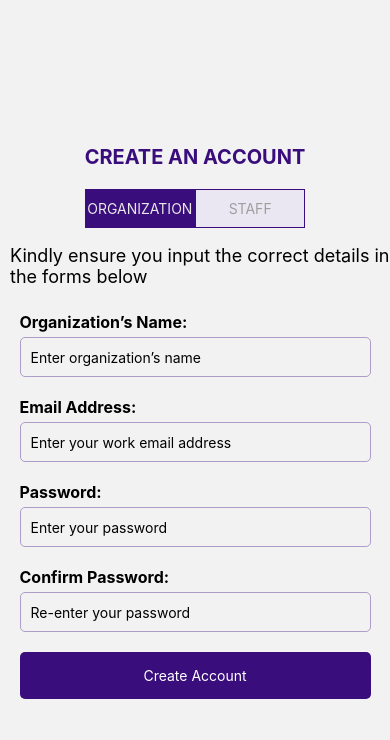
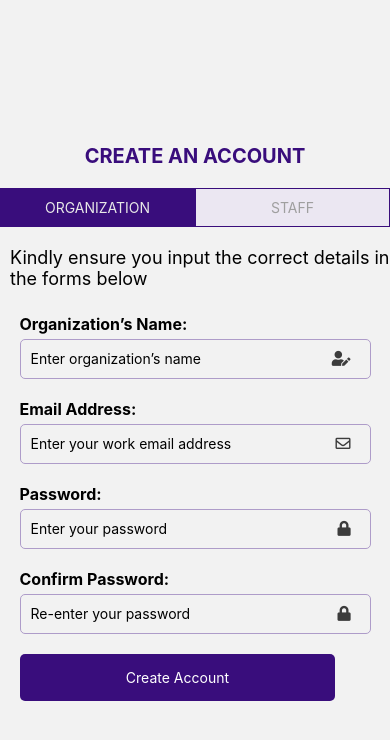
Before and after one commit to jeebulla/RN-Project, a React Native app: screen /SignUp in a window 390 px wide. Shown: the top 740 px of the page. Built offline with nearby package versions, Linux system fonts and the light colour scheme.

Commit message:
another commit

```diff
--- a/Screens/SignIn.jsx
+++ b/Screens/SignIn.jsx
@@ -7,42 +7,73 @@ import {
   TextInput,
   TouchableOpacity,
 } from "react-native";
+import { Formik } from "formik";
+import * as Yup from "yup";
 
-const Home = () => {
-  const handleSignup = () => {
-    // Implement your signup logic here
+const validationSchema = Yup.object().shape({
+  email: Yup.string().email("Invalid email").required("Email is required"),
+  password: Yup.string().required("Password is required"),
+});
 
-    // Show success modal
-    toggleSuccessModal();
+const SignIn = ({ navigation }) => {
+  const handleSignIn = (values) => {
+    // Handling  sign-in logic here using the 'values' object
+    console.log("Sign-in values:", values);
+    navigation.navigate("Home");
   };
+
   return (
     <View style={styles.container}>
       <View style={styles.con}>
-        <View>
         <Text style={styles.text}>Hi there,</Text>
         <Text style={styles.welcomeText}>Welcome back!</Text>
         <Text style={styles.appInput}>
           Please input your log-in details to get into the app
         </Text>
-        </View>
+
+        <Formik
+          initialValues={{ email: "", password: "" }}
+          validationSchema={validationSchema}
+          onSubmit={handleSignIn}
+        >
+          {({ handleChange, handleBlur, handleSubmit, values, errors, touched }) => (
+            <>
               <Text style={styles.inputTitle}>Username or Email address:</Text>
               <TextInput
                 style={styles.input}
                 placeholder="Enter organization’s name"
+                onChangeText={handleChange("email")}
+                onBlur={handleBlur("email")}
+                value={values.email}
               />
+              {touched.email && errors.email && <Text style={{ color: "red" }}>{errors.email}</Text>}
 
               <Text style={styles.inputTitle}>Password:</Text>
               <TextInput
                 style={styles.input}
                 placeholder="Enter password"
                 secureTextEntry
+                onChangeText={handleChange("password")}
+                onBlur={handleBlur("password")}
+                value={values.password}
               />
+              {touched.password && errors.password && (
+                <Text style={{ color: "red" }}>{errors.password}</Text>
+              )}
 
-        <Text style={styles.forgotPassword}>Forgot Password?</Text>
+              <Text
+                style={styles.forgotPassword}
+                onPress={() => console.log("Forgot Password clicked")}
+              >
+                Forgot Password?
+              </Text>
 
-        <TouchableOpacity style={styles.signupButton} onPress={handleSignup}>
+              <TouchableOpacity style={styles.signupButton} onPress={handleSubmit}>
                 <Text style={styles.signupButtonText}>Sign In</Text>
               </TouchableOpacity>
+            </>
+          )}
+        </Formik>
 
         <View style={styles.accountContainer}>
           <Text style={styles.accountText}>Don’t have an account?</Text>
@@ -52,6 +83,7 @@ const Home = () => {
     </View>
   );
 };
+
 
 const styles = StyleSheet.create({
   container: {
@@ -127,4 +159,4 @@ const styles = StyleSheet.create({
   },
 });
 
-export default Home;
+export default SignIn;
--- a/Screens/SignUp.jsx
+++ b/Screens/SignUp.jsx
@@ -1,5 +1,4 @@
-// src/screens/SignupScreen.js
-import React, { useState } from "react";
+import React from "react";
 import {
   View,
   Text,
@@ -8,36 +7,51 @@ import {
   StyleSheet,
   Modal,
 } from "react-native";
+import { Formik } from "formik";
+import * as Yup from "yup";
 import { useNavigation } from "@react-navigation/native";
-import { Ionicons } from "@expo/vector-icons";
-import SignIn from "./SignIn";
+import Icon from "react-native-vector-icons/FontAwesome5";
 
 const SignUp = () => {
-  const [isOrganization, setIsOrganization] = useState(true);
-  const [successModalVisible, setSuccessModalVisible] = useState(false);
+  const [isOrganization, setIsOrganization] = React.useState(true);
+  const [successModalVisible, setSuccessModalVisible] = React.useState(false);
   const navigation = useNavigation();
 
   const toggleSuccessModal = () => {
     setSuccessModalVisible(!successModalVisible);
   };
 
-  const handleSignup = () => {
-    navigation.navigate("Login");
-    // Implement your signup logic here
+  const handleSignup = (values) => {
+    // Implement signup logic using the 'values' object
+    console.log("Signup values:", values);
 
     // Show success modal
     toggleSuccessModal();
   };
 
   const goToHome = () => {
-    // Close the modal and navigate to WelcomeBackScreen
+    // Close the modal and navigate to the login screen
     toggleSuccessModal();
-    navigation.navigate("SignIn");
+    navigation.navigate("Login");
   };
+
+  const validationSchema = Yup.object().shape({
+    organizationName: isOrganization ? Yup.string().required("Required") : null,
+    email: Yup.string().email("Invalid email").required("Required"),
+    password: Yup.string().required("Required"),
+    confirmPassword: isOrganization
+      ? Yup.string()
+          .oneOf([Yup.ref("password"), null], "Passwords must match")
+          .required("Required")
+      : null,
+    fullName: !isOrganization ? Yup.string().required("Required") : null,
+    verificationCode: !isOrganization
+      ? Yup.string().required("Required")
+      : null,
+  });
 
   return (
     <View style={styles.container}>
-      <View style={styles.sec}>
       <Text style={styles.title}>CREATE AN ACCOUNT</Text>
 
       <View style={styles.buttonsContainer}>
@@ -86,83 +100,160 @@ const SignUp = () => {
           </Text>
         </TouchableOpacity>
       </View>
-      </View>
+
       <View>
         <Text style={styles.conText}>
           Kindly ensure you input the correct details in the forms below
         </Text>
       </View>
 
+      <Formik
+        initialValues={{
+          organizationName: "",
+          email: "",
+          password: "",
+          confirmPassword: "",
+          fullName: "",
+          verificationCode: "",
+        }}
+        validationSchema={validationSchema}
+        onSubmit={handleSignup}
+      >
+        {({
+          handleChange,
+          handleBlur,
+          handleSubmit,
+          values,
+          errors,
+          touched,
+        }) => (
+          <View style={styles.con}>
             {isOrganization ? (
               <React.Fragment>
                 {/* Organization Form */}
-          <View style={styles.con}>
                 <Text style={styles.inputTitle}>Organization’s Name:</Text>
+                <View style={styles.nameContainer}>
                   <TextInput
                     style={styles.input}
                     placeholder="Enter organization’s name"
+                    onChangeText={handleChange("organizationName")}
+                    onBlur={handleBlur("organizationName")}
+                    value={values.organizationName}
                   />
 
-            <Text style={styles.inputTitle}>Email Address:</Text>
-            <TextInput
-              style={styles.input}
-              placeholder="Enter your work email address"
-            />
-
-            <Text style={styles.inputTitle}>Password:</Text>
-            <TextInput
-              style={styles.input}
-              placeholder="Enter your password"
-              secureTextEntry
-            />
-
-            <Text style={styles.inputTitle}>Confirm Password:</Text>
-            <TextInput
-              style={styles.input}
-              placeholder="Re-enter your password"
-              secureTextEntry
+                  <Icon
+                    name="user-edit"
+                    size={15}
+                    color="#3C3C3C"
+                    style={styles.icon}
                   />
                 </View>
               </React.Fragment>
             ) : (
               <React.Fragment>
                 {/* Staff Form */}
-          <View style={styles.con}>
                 <Text style={styles.inputTitle}>Full Name:</Text>
-            <TextInput style={styles.input} placeholder="Enter full name" />
-
-            <Text style={styles.inputTitle}>Work Email Address:</Text>
+                <View style={styles.nameContainer}>
                   <TextInput
                     style={styles.input}
-              placeholder="Enter work email address"
+                    placeholder="Enter full name"
+                    onChangeText={handleChange("fullName")}
+                    onBlur={handleBlur("fullName")}
+                    value={values.fullName}
                   />
 
-            <Text style={styles.inputTitle}>Password:</Text>
-            <TextInput
-              style={styles.input}
-              placeholder="Enter password"
-              secureTextEntry
+                  <Icon
+                    name="user-edit"
+                    size={15}
+                    color="#3C3C3C"
+                    style={styles.icon}
                   />
-
-            <Text style={styles.inputTitle}>Confirm Password:</Text>
-            <TextInput
-              style={styles.input}
-              placeholder="Confirm password"
-              secureTextEntry
-            />
+                </View>
 
                 <Text style={styles.inputTitle}>Verification Code:</Text>
+                <View style={styles.nameContainer}>
                 <TextInput
                   style={styles.input}
                   placeholder="Enter verification code"
+                  onChangeText={handleChange("verificationCode")}
+                  onBlur={handleBlur("verificationCode")}
+                  value={values.verificationCode}
                 />
                 </View>
               </React.Fragment>
             )}
 
-      <TouchableOpacity style={styles.signupButton} onPress={handleSignup}>
+            {/* Common Fields */}
+            <Text style={styles.inputTitle}>Email Address:</Text>
+            <View style={styles.nameContainer}>
+              <TextInput
+                style={styles.input}
+                placeholder="Enter your work email address"
+                onChangeText={handleChange("email")}
+                onBlur={handleBlur("email")}
+                value={values.email}
+              />
+
+              <Icon
+                name="envelope"
+                size={15}
+                color="#3C3C3C"
+                style={styles.icon}
+              />
+            </View>
+
+            <Text style={styles.inputTitle}>Password:</Text>
+            <View style={styles.nameContainer}>
+              <TextInput
+                style={styles.input}
+                placeholder="Enter your password"
+                secureTextEntry
+                onChangeText={handleChange("password")}
+                onBlur={handleBlur("password")}
+                value={values.password}
+              />
+
+              <Icon name="lock" size={15} color="#3C3C3C" style={styles.icon} />
+            </View>
+            {isOrganization && (
+              <React.Fragment>
+                <Text style={styles.inputTitle}>Confirm Password:</Text>
+                <View style={styles.nameContainer}>
+                  <TextInput
+                    style={styles.input}
+                    placeholder="Re-enter your password"
+                    secureTextEntry
+                    onChangeText={handleChange("confirmPassword")}
+                    onBlur={handleBlur("confirmPassword")}
+                    value={values.confirmPassword}
+                  />
+
+                  <Icon
+                    name="lock"
+                    size={15}
+                    color="#3C3C3C"
+                    style={styles.icon}
+                  />
+                </View>
+              </React.Fragment>
+            )}
+
+            {/* Display error messages */}
+            {Object.keys(errors).map((field, index) => (
+              <Text key={index} style={{ color: "red" }}>
+                {touched[field] && errors[field]}
+              </Text>
+            ))}
+
+            <TouchableOpacity
+              style={styles.signupButton}
+              onPress={handleSubmit}
+            >
               <Text style={styles.signupButtonText}>Create Account</Text>
             </TouchableOpacity>
+          </View>
+        )}
+      </Formik>
 
       {/* Success Modal */}
       <Modal
@@ -198,9 +289,9 @@ const styles = StyleSheet.create({
     justifyContent: "center",
     alignItems: "center",
   },
-  sec: {
-    height: 100,
-  },
+  // sec: {
+  //   height: 100,
+  // },
   con: {
     width: "90%",
   },
@@ -211,6 +302,7 @@ const styles = StyleSheet.create({
     marginBottom: 20,
   },
   buttonsContainer: {
+    width: "100%",
     flexDirection: "row",
     marginBottom: 20,
   },
@@ -239,7 +331,19 @@ const styles = StyleSheet.create({
     justifyContent: "flex-start",
     alignItems: "flex-start",
   },
+  nameContainer: {
+    flexDirection: "row",
+    alignItems: "center",
+
+    position: "relative",
+  },
+  icon: {
+    position: "absolute",
+    right: 20,
+    top: 12,
+  },
   input: {
+    flex: 1,
     width: "100%",
     height: 40,
     borderColor: "#AE9CC9",
--- /dev/null
+++ b/components/DarkThemeToggle.js
@@ -0,0 +1,26 @@
+// ThemeToggle.js
+import React from 'react';
+import { TouchableOpacity, Text, StyleSheet } from 'react-native';
+
+const DarkThemeToggle = ({ onPress, themeName }) => {
+  return (
+    <TouchableOpacity onPress={onPress} style={styles.button}>
+      <Text style={styles.buttonText}>{`Toggle to ${themeName} Theme`}</Text>
+    </TouchableOpacity>
+  );
+};
+
+const styles = StyleSheet.create({
+  button: {
+    backgroundColor: '#3498db', // Blue color for the button
+    padding: 10,
+    margin: 10,
+    borderRadius: 5,
+  },
+  buttonText: {
+    color: '#fff', // White text color
+    fontSize: 16,
+  },
+});
+
+export default DarkThemeToggle;
```
Also changed, not shown: App.js (+32 -8 lines), components/DarkTheme.js (added, +26 -0 lines), package.json (+7 -1 lines), react-native.config.js (added), 2 other files (tests, documents, lock files or other folders). Lines whose indentation alone changed are shown as unchanged.
